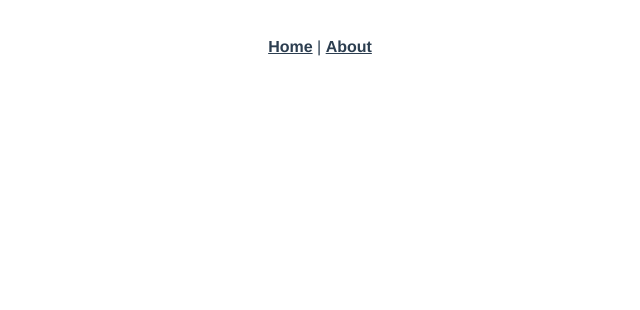
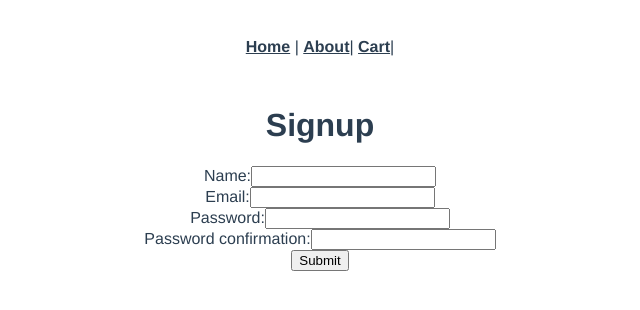
Before and after one commit to JoeU11/Library-Frontend, a Vue app: page /signup in a window 1280 px wide. Before the commit this address had no page. Shown: the top 310 px of the page, without its empty margins (320-960 px from the left). Built offline with nearby package versions, Linux system fonts and the light colour scheme.

Commit message:
added cart

```diff
--- a/src/App.vue
+++ b/src/App.vue
@@ -1,9 +1,10 @@
 <template>
   <nav>
     <router-link to="/">Home</router-link> |
-    <router-link to="/about">About</router-link>
+    <router-link to="/about">About</router-link>|
+    <router-link to="/cart">Cart</router-link>|
   </nav>
-  <router-view/>
+  <router-view />
 </template>
 
 <style>
--- a/src/main.js
+++ b/src/main.js
@@ -5,5 +5,9 @@ import axios from "axios";
 
 axios.defaults.baseURL = process.env.NODE_ENV === "development" ? "http://localhost:3000" : "/";
 
+var jwt = localStorage.getItem("jwt");
+if (jwt) {
+  axios.defaults.headers.common["Authorization"] = `Bearer ${jwt}`;
+}
 
 createApp(App).use(router).mount('#app')
--- a/src/router/index.js
+++ b/src/router/index.js
@@ -1,5 +1,8 @@
 import { createRouter, createWebHistory } from 'vue-router'
 import HomeView from '../views/HomeView.vue'
+import SignupView from "../views/SignupView.vue"
+import LoginView from "../views/LoginView.vue"
+import CartView from "../views/CartView.vue"
 
 const routes = [
   {
@@ -8,13 +11,28 @@ const routes = [
     component: HomeView
   },
   {
+    path: '/signup',
+    name: 'signup',
+    component: SignupView
+  },
+  {
+    path: '/login',
+    name: 'login',
+    component: LoginView
+  },
+  {
+    path: '/cart',
+    name: 'Cart-index',
+    component: CartView
+  },
+  {
     path: '/about',
     name: 'about',
     // route level code-splitting
     // this generates a separate chunk (about.[hash].js) for this route
     // which is lazy-loaded when the route is visited.
     component: () => import(/* webpackChunkName: "about" */ '../views/AboutView.vue')
-  }
+  },
 ]
 
 const router = createRouter({
--- /dev/null
+++ b/src/views/CartView.vue
@@ -0,0 +1,46 @@
+<script>
+import axios from 'axios';
+
+export default {
+  data: function () {
+    return {
+      message: "Welcome to Vue.js!",
+      cartedItems: []
+    };
+  },
+  created: function () {
+    this.getItems()
+  },
+  methods: {
+    getItems() {
+      console.log("carting item")
+      axios.get("/rented_books.json", { params: { cart: true } }).then(response => {
+        console.log(response.data)
+        this.cartedItems = response.data
+      })
+    },
+    removeItem(item) {
+      console.log("removing item")
+      console.log(item)
+      axios.delete(`/rented_books/ ${item}.json`).then(response => {
+        console.log(response.data)
+        this.$router.go()
+      })
+    }
+  },
+};
+</script>
+
+<template>
+  <div class="home">
+    <h1>{{ message }}</h1>
+    <div v-for="item in cartedItems"> {{ item.book.title }}
+
+      <button v-on:click="removeItem(item.carted_item_id)"> Remove from Cart </button>
+    </div>
+  </div>
+</template>
+
+<style>
+
+</style>
--- a/src/views/HomeView.vue
+++ b/src/views/HomeView.vue
@@ -6,7 +6,9 @@ export default {
     return {
       message: "Welcome to Vue.js!",
       books: [],
-      searchTerm: ""
+      searchTerm: "",
+      myCart: {},
+
     };
   },
   created: function () {
@@ -15,18 +17,30 @@ export default {
   methods: {
     getBooks: function () {
       console.log("getting books")
-      axios.get("http://localhost:3000/books.json").then(response => {
+      axios.get("/books.json").then(response => {
         console.log(response.data)
         this.books = response.data
       })
     },
-    filterBooks() {
+    showBooks() {
       return this.books.filter(book => {
         var lowerSearchTerm = this.searchTerm.toLowerCase();
         var lowerBookTitle = book.title.toLowerCase();
         return lowerBookTitle.includes(lowerSearchTerm);
       })
     },
+    addBookToCart(book) {
+      console.log(book)
+      console.log("add book to cart")
+      var params = {
+        book_id: book
+      }
+      axios.post("/rented_books.json", params).then(response => {
+        console.log(response.data)
+        this.myCart = response.data
+        this.$router.push("/cart")
+      })
+    }
   }
 };
 </script>
@@ -39,15 +53,18 @@ export default {
 
     </div>
 
-    <div v-for="book in filterBooks()">
+    <div v-for="book in showBooks()">
       <p>Title: {{ book.title }}<br />
         Author: {{ book.author.name }} <br />
+
         Genres:
       <p class="inline" v-for="category, index in book.categories">
       <p class="inline" v-if="index < book.categories.length - 1">{{ category.name }}, </p>
       <p class="inline" v-else>{{ category.name }}</p>
+
       </p>
       </p>
+      <button v-on:click="addBookToCart(book.id)">Add to cart</button>
     </div>
   </div>
 </template>
--- /dev/null
+++ b/src/views/LoginView.vue
@@ -0,0 +1,52 @@
+<script>
+import axios from "axios";
+
+export default {
+  data: function () {
+    return {
+      newSessionParams: {
+        email: "nick@nick.com",
+        password: "password"
+      },
+      errors: [],
+    };
+  },
+  methods: {
+    submit: function () {
+      axios
+        .post("/sessions", this.newSessionParams)
+        .then((response) => {
+          axios.defaults.headers.common["Authorization"] = "Bearer " + response.data.jwt;
+          localStorage.setItem("jwt", response.data.jwt);
+          this.$router.push("/");
+        })
+        .catch((error) => {
+          console.log(error.response);
+          this.errors = ["Invalid email or password."];
+          this.email = "";
+          this.password = "";
+        });
+    },
+  },
+};
+</script>
+
+<template>
+  <div class="login">
+    <form v-on:submit.prevent="submit()">
+      <h1>Login</h1>
+      <ul>
+        <li v-for="error in errors" v-bind:key="error">{{ error }}</li>
+      </ul>
+      <div>
+        <label>Email:</label>
+        <input type="email" v-model="newSessionParams.email" />
+      </div>
+      <div>
+        <label>Password:</label>
+        <input type="password" v-model="newSessionParams.password" />
+      </div>
+      <input type="submit" value="Submit" />
+    </form>
+  </div>
+</template>
--- /dev/null
+++ b/src/views/SignupView.vue
@@ -0,0 +1,54 @@
+<script>
+import axios from "axios";
+
+export default {
+  data: function () {
+    return {
+      newUserParams: {},
+      errors: [],
+
+    };
+  },
+  methods: {
+    submit: function () {
+      axios
+        .post("/users", this.newUserParams)
+        .then((response) => {
+          console.log(response.data);
+          this.$router.push("/login");
+        })
+        .catch((error) => {
+          this.errors = error.response.data.errors;
+        });
+    },
+  },
+};
+</script>
+
+<template>
+  <div class="signup">
+    <form v-on:submit.prevent="submit()">
+      <h1>Signup</h1>
+      <ul>
+        <li v-for="error in errors" v-bind:key="error">{{ error }}</li>
+      </ul>
+      <div>
+        <label>Name:</label>
+        <input type="text" v-model="newUserParams.name" />
+      </div>
+      <div>
+        <label>Email:</label>
+        <input type="email" v-model="newUserParams.email" />
+      </div>
+      <div>
+        <label>Password:</label>
+        <input type="password" v-model="newUserParams.password" />
+      </div>
+      <div>
+        <label>Password confirmation:</label>
+        <input type="password" v-model="newUserParams.password_confirmation" />
+      </div>
+      <input type="submit" value="Submit" />
+    </form>
+  </div>
+</template>
```
